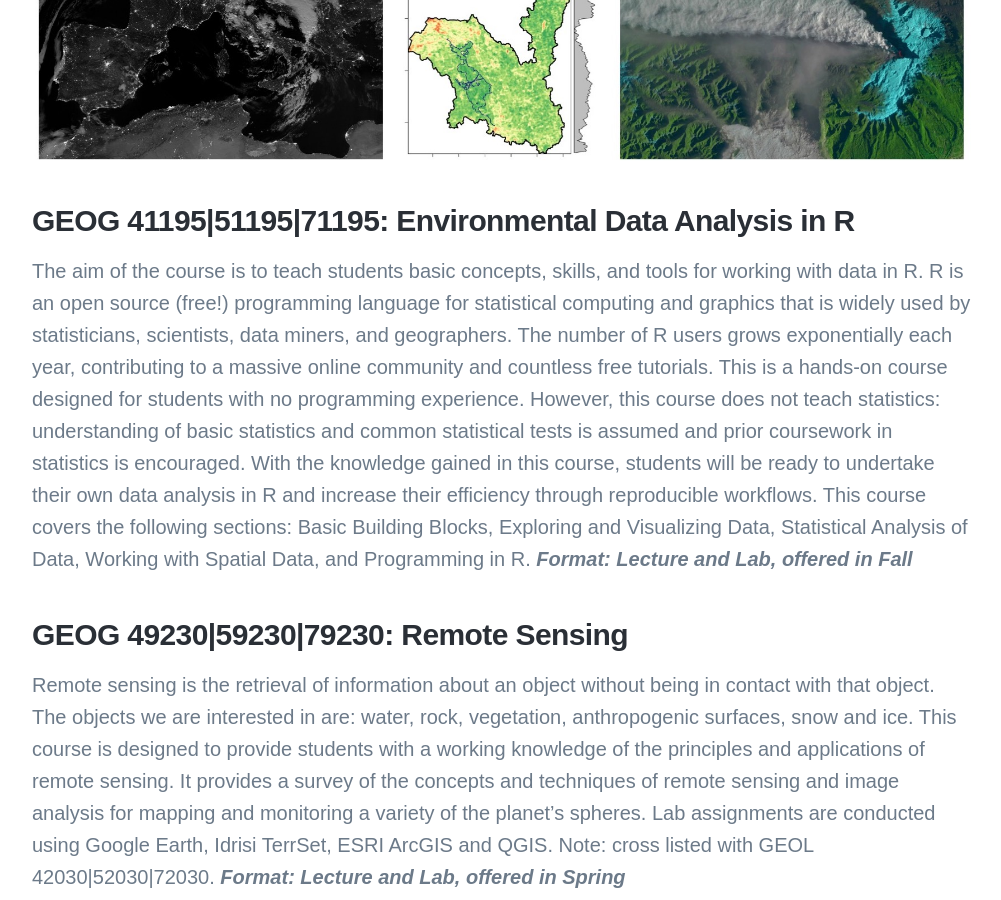
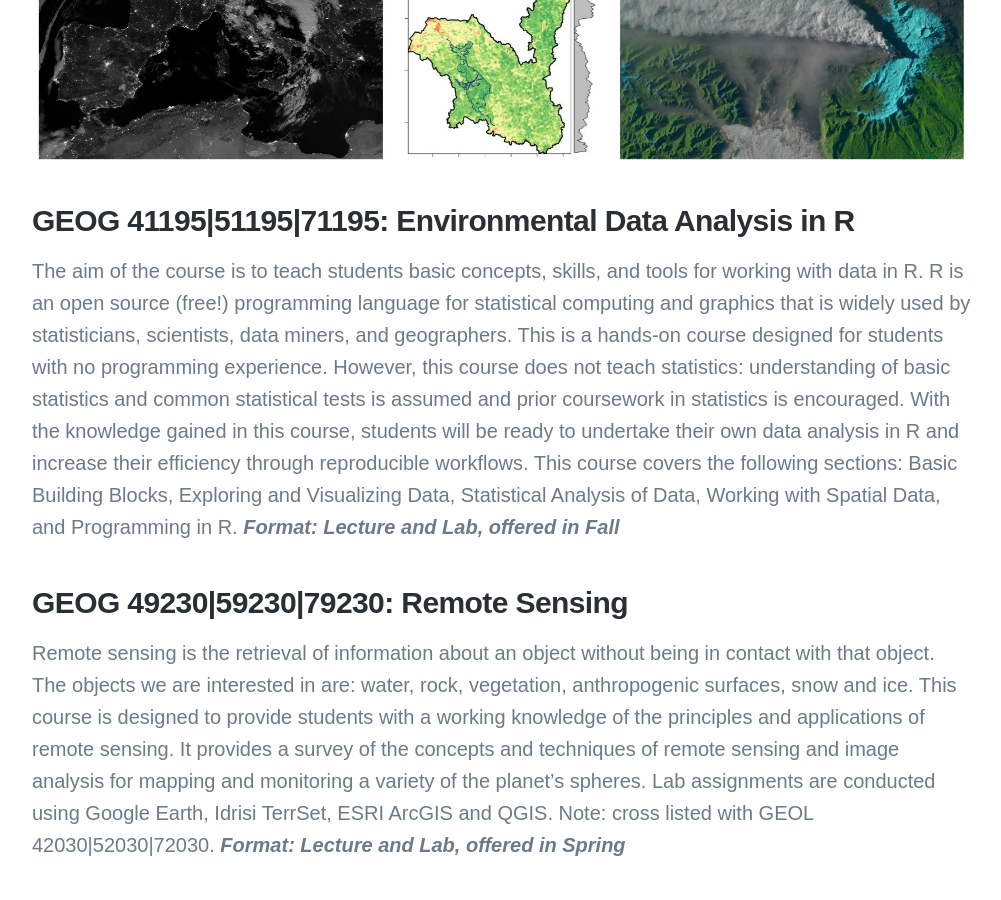
Before and after one commit to tjassal/tjassal.github.io, a Jekyll site: the page built from _pages/teaching.md, in a window 1280 px wide and 900 px high, scrolled down 740 px. Shown: the whole window, without its empty margins (138-1139 px from the left). Built offline with Jekyll 4.4.1, drawn with Linux system fonts in a browser that asks for light colours; nearby versions of some CDN libraries; some web fonts are replaced.

Commit message:
Update teaching.md

```diff
--- a/_pages/teaching.md
+++ b/_pages/teaching.md
@@ -11,7 +11,7 @@
 
 ### GEOG 41195|51195|71195: Environmental Data Analysis in R
 
-The aim of the course is to teach students basic concepts, skills, and tools for working with data in R. R is an open source (free!) programming language for statistical computing and graphics that is widely used by statisticians, scientists, data miners, and geographers. The number of R users grows exponentially each year, contributing to a massive online community and countless free tutorials. This is a hands-on course designed for students with no programming experience. However, this course does not teach statistics: understanding of basic statistics and common statistical tests is assumed and prior coursework in statistics is encouraged. With the knowledge gained in this course, students will be ready to undertake their own data analysis in R and increase their efficiency through reproducible workflows. This course covers the following sections: Basic Building Blocks, Exploring and Visualizing Data, Statistical Analysis of Data, Working with Spatial Data, and Programming in R. ***Format: Lecture and Lab, offered in Fall***
+The aim of the course is to teach students basic concepts, skills, and tools for working with data in R. R is an open source (free!) programming language for statistical computing and graphics that is widely used by statisticians, scientists, data miners, and geographers. This is a hands-on course designed for students with no programming experience. However, this course does not teach statistics: understanding of basic statistics and common statistical tests is assumed and prior coursework in statistics is encouraged. With the knowledge gained in this course, students will be ready to undertake their own data analysis in R and increase their efficiency through reproducible workflows. This course covers the following sections: Basic Building Blocks, Exploring and Visualizing Data, Statistical Analysis of Data, Working with Spatial Data, and Programming in R. ***Format: Lecture and Lab, offered in Fall***
 
 ### GEOG 49230|59230|79230: Remote Sensing
 
```
